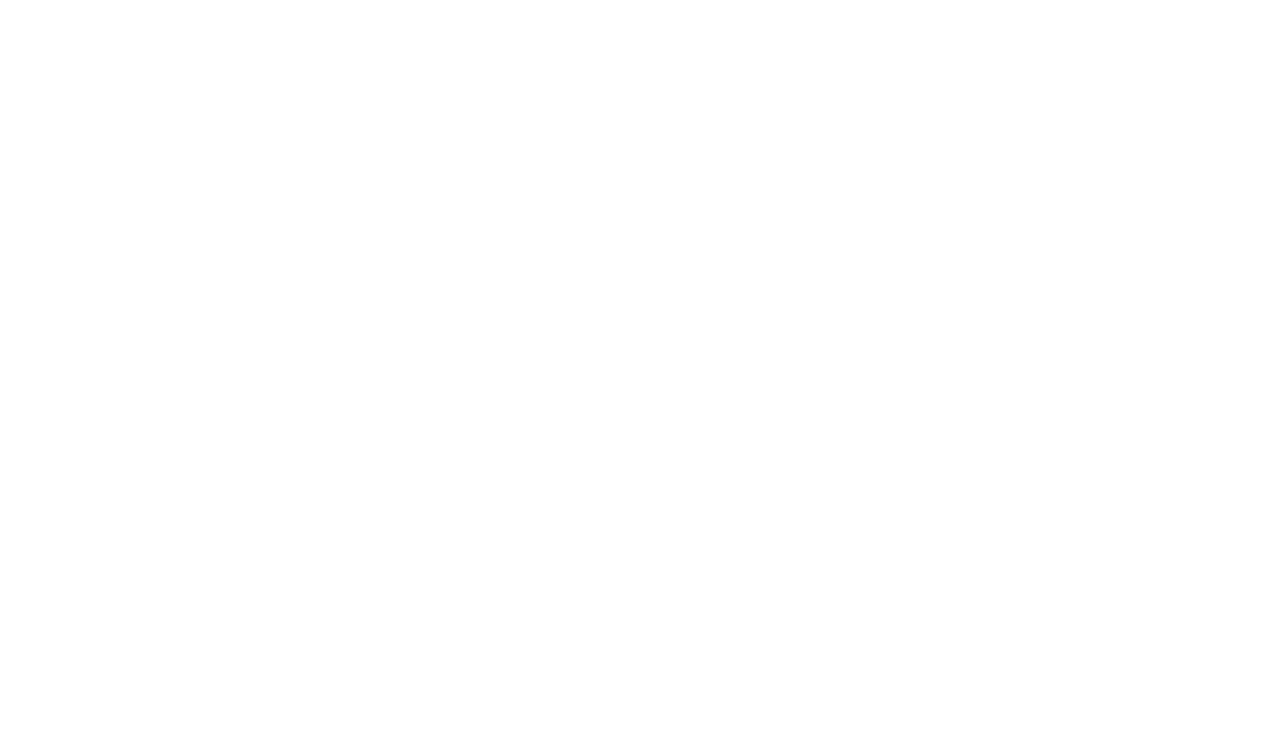
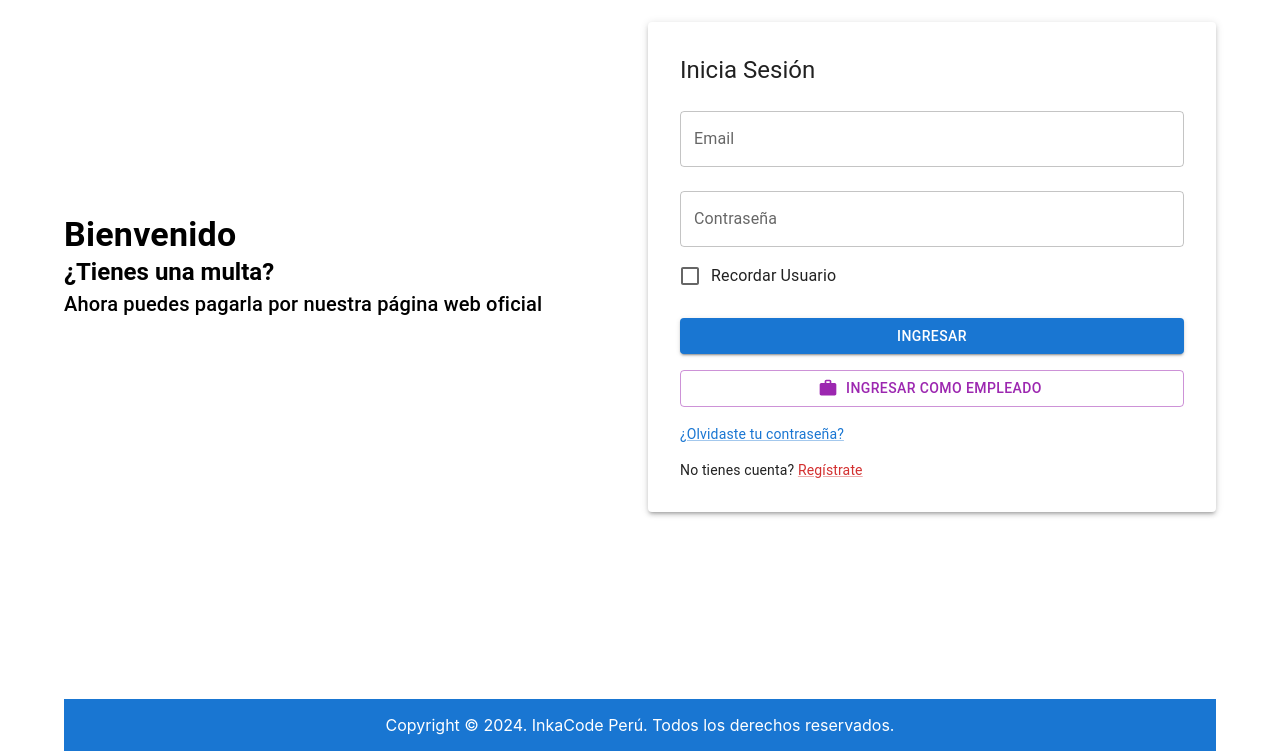
Before and after one commit to DavordCm/react_munichorrillos, a React (Create React App) app: page /login_user in a window 1280 px wide. Before the commit this address had no page. Shown: the part 125-876 px from the top of the page. Before the commit the page ends 800 px from the top, so only its background shows below. Built offline with nearby package versions, Linux system fonts and the light colour scheme.

Commit message:
nuevos ingresos

```diff
--- a/src/App.js
+++ b/src/App.js
@@ -1,6 +1,7 @@
 import React from "react";
 import { BrowserRouter as Router, Routes, Route, Navigate } from "react-router-dom";
 import Login from "./components/login.js";
+import Login_User from "./components/login_user.js"
 import Register from "./components/register.js";
 import Menu from "./pages/menu/menu.js";
 import Municipalidad from "./pages/municipalidad/municipalidad.js";
@@ -26,6 +27,7 @@ function App() {
       <Routes>
         <Route path="/" element={<Navigate to="/login" />} />
         <Route path="/login" element={<Login />} />
+        <Route path="/login_user" element={<Login_User />} />
         <Route path="/register" element={<Register />} />
         <Route path="/menu" element={<PrivateRoute element={<Menu />} />} />
         <Route path="/municipalidad" element={<PrivateRoute element={<Municipalidad />} />} />
--- a/src/components/login.js
+++ b/src/components/login.js
@@ -1,8 +1,12 @@
 import React, { useState, useEffect } from "react";
 import { useNavigate } from "react-router-dom";
-import { Button, TextField, Box, Typography, Modal, InputAdornment, IconButton } from "@mui/material";
+import {
+  Button, TextField, Box, Typography, Modal, InputAdornment, IconButton
+} from "@mui/material";
 import { motion } from "framer-motion";
-import { AccountCircle, Lock, Visibility, VisibilityOff } from "@mui/icons-material";
+import {
+  AccountCircle, Lock, Visibility, VisibilityOff, Person
+} from "@mui/icons-material";
 import "../components/login.css";
 
 const Login = () => {
@@ -35,6 +39,10 @@ const Login = () => {
     navigate("/register");
   };
 
+  const handleUserLogin = () => {
+    navigate("/login_user");
+  };
+
   const openModal = (content) => {
     setModalContent(content);
     setModalOpen(true);
@@ -42,7 +50,14 @@ const Login = () => {
 
   return (
     <Box className="login-container">
-      <motion.img src="/MuniChorrillos.png" alt="MuniChorrillos Logo" className="logo" initial={{ opacity: 0 }} animate={{ opacity: 1 }} transition={{ duration: 1 }} />
+      <motion.img
+        src="/MuniChorrillos.png"
+        alt="MuniChorrillos Logo"
+        className="logo"
+        initial={{ opacity: 0 }}
+        animate={{ opacity: 1 }}
+        transition={{ duration: 1 }}
+      />
       <Typography variant="h5" gutterBottom>Iniciar Sesión</Typography>
       <form onSubmit={handleLogin}>
         <TextField
@@ -77,27 +92,56 @@ const Login = () => {
             endAdornment: (
               <InputAdornment position="end">
                 <IconButton onClick={() => setShowPassword(!showPassword)}>
-                  {showPassword ? <VisibilityOff /> : <Visibility/>}
+                  {showPassword ? <VisibilityOff /> : <Visibility />}
                 </IconButton>
               </InputAdornment>
             ),
           }}
         />
-        <Typography className="link" onClick={() => openModal("Recuperación de contraseña")}>¿Olvidaste tu contraseña?</Typography>
-        <Typography className="link" onClick={handleRegister}>¿No tienes una cuenta? Regístrate</Typography>
-        <Button fullWidth variant="contained" color="primary" type="submit" className="login-button">Ingresar</Button>
+        <Typography className="link" onClick={() => openModal("Recuperación de contraseña")}>
+          ¿Olvidaste tu contraseña?
+        </Typography>
+        <Typography className="link" onClick={handleRegister}>
+          ¿No tienes una cuenta? Regístrate
+        </Typography>
+        <Button fullWidth variant="contained" color="primary" type="submit" className="login-button">
+          Ingresar
+        </Button>
+
+        {/* Botón con icono para "Ingresar como Usuario" */}
+        <Button
+          fullWidth
+          variant="outlined"
+          color="secondary"
+          onClick={handleUserLogin}
+          className="login-user-button"
+          style={{ marginTop: "10px", display: "flex", alignItems: "center", justifyContent: "center" }}
+        >
+          <Person style={{ marginRight: 8 }} />
+          Ingresar como Usuario
+        </Button>
+
       </form>
+
       {isValid !== null && (
-        <Typography className={isValid ? "success-message" : "error-message"}>{isValid ? "✅ Acceso Correcto. Redirigiendo..." : "❌ Usuario o Contraseña Incorrectos"}</Typography>
+        <Typography className={isValid ? "success-message" : "error-message"}>
+          {isValid ? "✅ Acceso Correcto. Redirigiendo..." : "❌ Usuario o Contraseña Incorrectos"}
+        </Typography>
       )}
+
       <Box className="terms-box">
         <Typography variant="body2">
           Al iniciar sesión, aceptas nuestros
-          <Typography component="span" className="link" onClick={() => openModal("Términos y Condiciones")}> Términos y Condiciones</Typography>
+          <Typography component="span" className="link" onClick={() => openModal("Términos y Condiciones")}>
+            Términos y Condiciones
+          </Typography>
           y nuestra
-          <Typography component="span" className="link" onClick={() => openModal("Política de Privacidad")}> Política de Privacidad</Typography>.
+          <Typography component="span" className="link" onClick={() => openModal("Política de Privacidad")}>
+            Política de Privacidad
+          </Typography>.
         </Typography>
       </Box>
+
       <Modal open={modalOpen} onClose={() => setModalOpen(false)}>
         <Box className="modal-box">
           <Typography variant="h6">{modalContent}</Typography>
--- /dev/null
+++ b/src/components/login_user.js
@@ -0,0 +1,91 @@
+import React from "react";
+import {
+  Container,
+  Grid,
+  TextField,
+  Button,
+  Checkbox,
+  FormControlLabel,
+  Typography,
+  Link,
+  Box,
+  Paper,
+} from "@mui/material";
+import { Work } from "@mui/icons-material";
+import { useNavigate } from "react-router-dom";
+
+const LoginUser = () => {
+  const navigate = useNavigate();
+
+  const handleEmployeeLogin = () => {
+    navigate("/login");
+  };
+
+  return (
+    <Container maxWidth="lg">
+      <Grid container spacing={2} sx={{ minHeight: "100vh", alignItems: "center" }}>
+
+        {/* Sección de información */}
+        <Grid item xs={12} md={6}>
+          <Typography variant="h4" fontWeight="bold">
+            Bienvenido
+          </Typography>
+          <Typography variant="h5" fontWeight="bold">
+            ¿Tienes una multa?
+          </Typography>
+          <Typography variant="h6">
+            Ahora puedes pagarla por nuestra página web oficial
+          </Typography>
+        </Grid>
+
+        {/* Formulario de inicio de sesión */}
+        <Grid item xs={12} md={6}>
+          <Paper elevation={3} sx={{ padding: 4 }}>
+            <Typography variant="h5" gutterBottom>
+              Inicia Sesión
+            </Typography>
+            <TextField fullWidth margin="normal" label="Email" variant="outlined" />
+            <TextField fullWidth margin="normal" label="Contraseña" variant="outlined" type="password" />
+
+            <FormControlLabel control={<Checkbox />} label="Recordar Usuario" />
+
+            <Button fullWidth variant="contained" color="primary" sx={{ mt: 2 }}>
+              Ingresar
+            </Button>
+
+            <Button
+              fullWidth
+              variant="outlined"
+              color="secondary"
+              sx={{ mt: 2 }}
+              startIcon={<Work />}
+              onClick={handleEmployeeLogin}
+            >
+              Ingresar como Empleado
+            </Button>
+
+            <Box mt={2}>
+              <Link href="#" variant="body2">
+                ¿Olvidaste tu contraseña?
+              </Link>
+            </Box>
+
+            <Typography variant="body2" mt={2}>
+              No tienes cuenta?{" "}
+              <Link href="#" color="error">
+                Regístrate
+              </Link>
+            </Typography>
+          </Paper>
+        </Grid>
+      </Grid>
+
+      {/* Pie de página */}
+      <Box mt={5} textAlign="center" bgcolor="primary.main" color="white" p={2}>
+        Copyright © 2024. InkaCode Perú. Todos los derechos reservados.
+      </Box>
+    </Container>
+  );
+};
+
+export default LoginUser;
```
Also changed, not shown: src/components/login-user.js (deleted), src/pages/empleados/empleados.js (line endings or trailing spaces).
